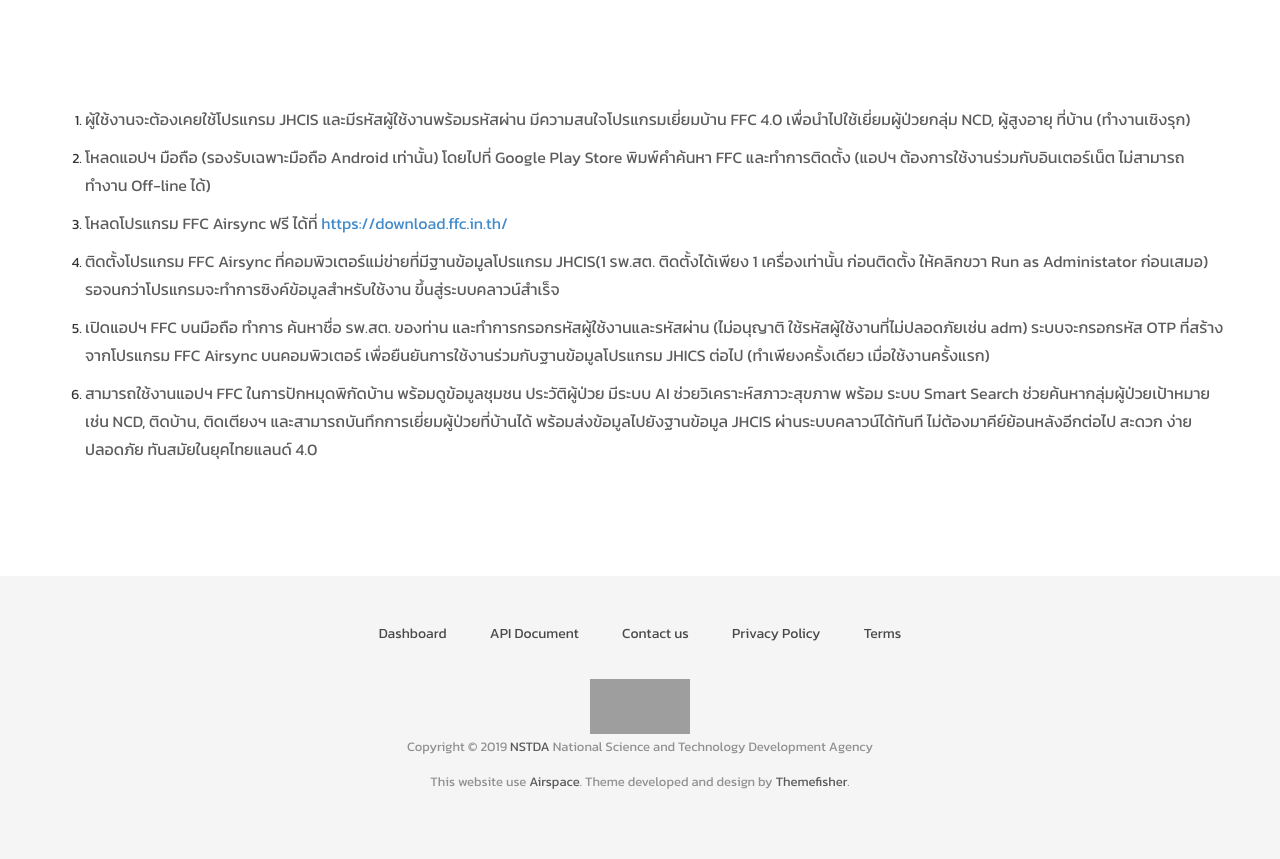
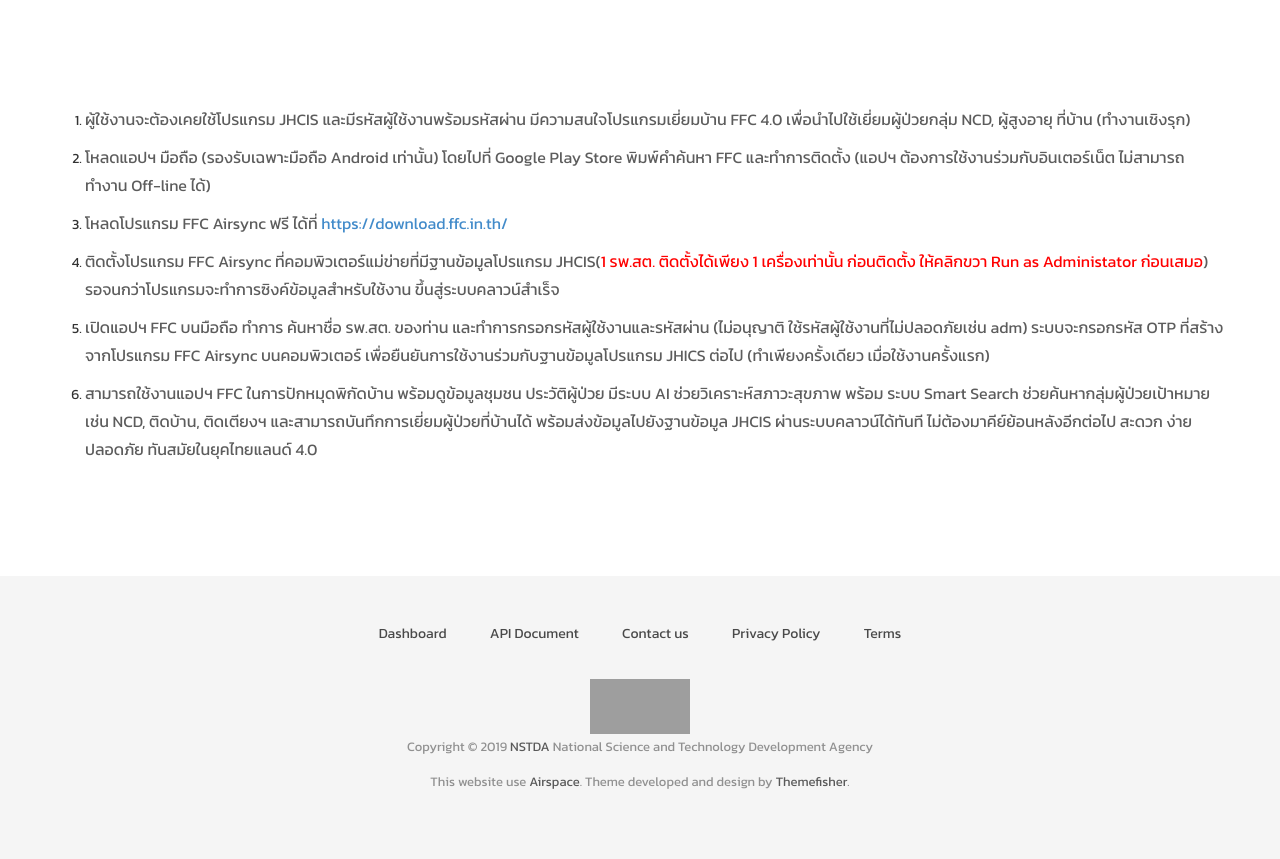
Before and after one commit to tawatchai18/tawatchai18.github.io, a Jekyll site: the page built from Use.html, in a window 1280 px wide. Shown: the part 460-1319 px from the top of the page. Built offline with Jekyll 4.4.1, drawn with Linux system fonts in a browser that asks for light colours; nearby versions of some CDN libraries; some web fonts are replaced; comment, search, counter and statistics services are not loaded; grey boxes are pictures that could not be loaded.

Commit message:
Update Use.html
เปลี่ยน color font ในวงเล็บเป็นสีแดงข้อ 4

```diff
--- a/Use.html
+++ b/Use.html
@@ -31,7 +31,7 @@
                             FFC และทำการติดตั้ง (แอปฯ ต้องการใช้งานร่วมกับอินเตอร์เน็ต ไม่สามารถทำงาน Off-line ได้)</p></li>
                         <li><p>โหลดโปรแกรม FFC Airsync ฟรี ได้ที่ <a href="https://download.ffc.in.th/"
                                 target="_blank">https://download.ffc.in.th/</a></p></li>
-                        <li><p>ติดตั้งโปรแกรม FFC Airsync ที่คอมพิวเตอร์แม่ข่ายที่มีฐานข้อมูลโปรแกรม JHCIS(1 รพ.สต. ติดตั้งได้เพียง 1 เครื่องเท่านั้น ก่อนติดตั้ง ให้คลิกขวา Run as Administator ก่อนเสมอ) รอจนกว่าโปรแกรมจะทำการซิงค์ข้อมูลสำหรับใช้งาน ขึ้นสู่ระบบคลาวน์สำเร็จ
+                        <li><p>ติดตั้งโปรแกรม FFC Airsync ที่คอมพิวเตอร์แม่ข่ายที่มีฐานข้อมูลโปรแกรม JHCIS(<font color="red">1 รพ.สต. ติดตั้งได้เพียง 1 เครื่องเท่านั้น ก่อนติดตั้ง ให้คลิกขวา Run as Administator ก่อนเสมอ</font>) รอจนกว่าโปรแกรมจะทำการซิงค์ข้อมูลสำหรับใช้งาน ขึ้นสู่ระบบคลาวน์สำเร็จ
                             </p>
                         </li>
                         <li><p>เปิดแอปฯ FFC บนมือถือ ทำการ ค้นหาชื่อ รพ.สต. ของท่าน และทำการกรอกรหัสผู้ใช้งานและรหัสผ่าน (ไม่อนุญาติ ใช้รหัสผู้ใช้งานที่ไม่ปลอดภัยเช่น adm) ระบบจะกรอกรหัส OTP ที่สร้างจากโปรแกรม FFC Airsync บนคอมพิวเตอร์ เพื่อยืนยันการใช้งานร่วมกับฐานข้อมูลโปรแกรม JHICS ต่อไป (ทำเพียงครั้งเดียว เมื่อใช้งานครั้งแรก)
```
